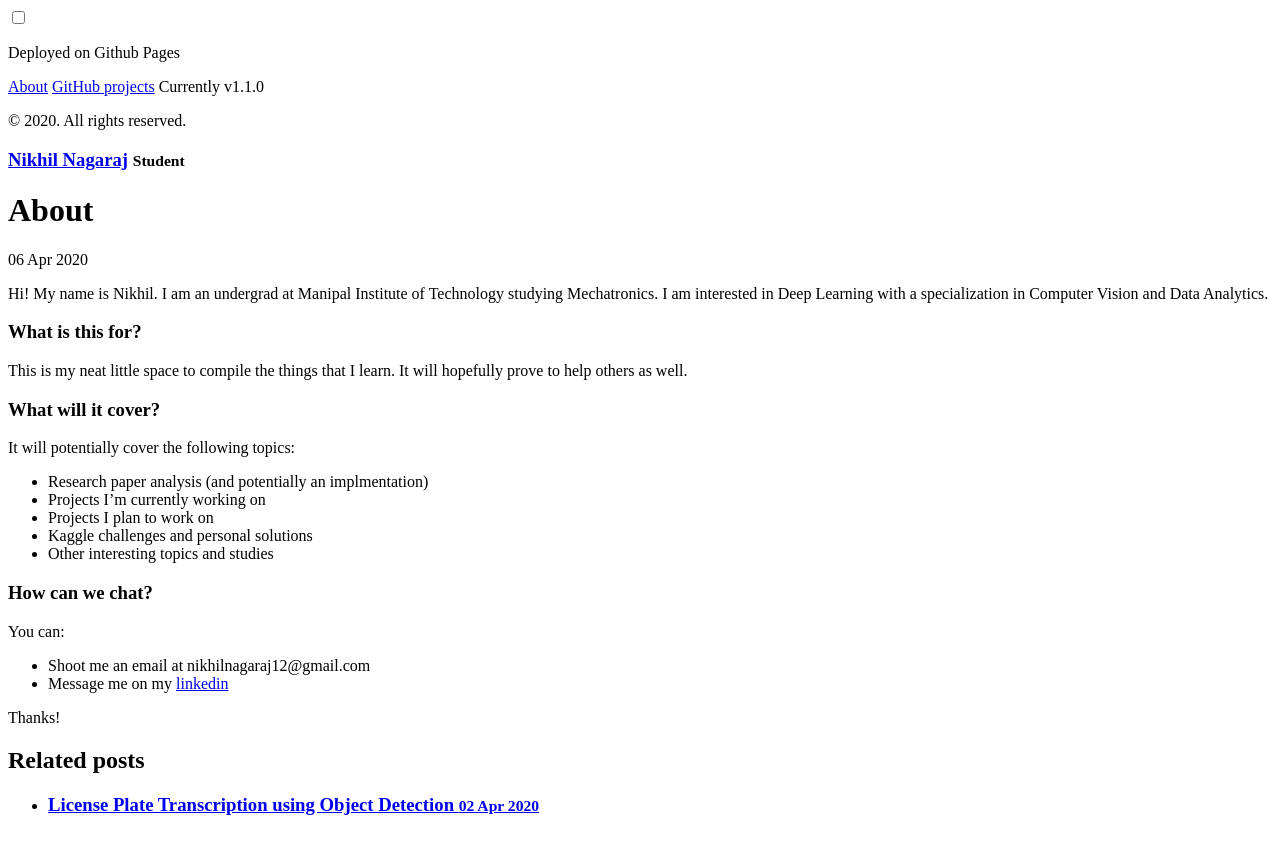
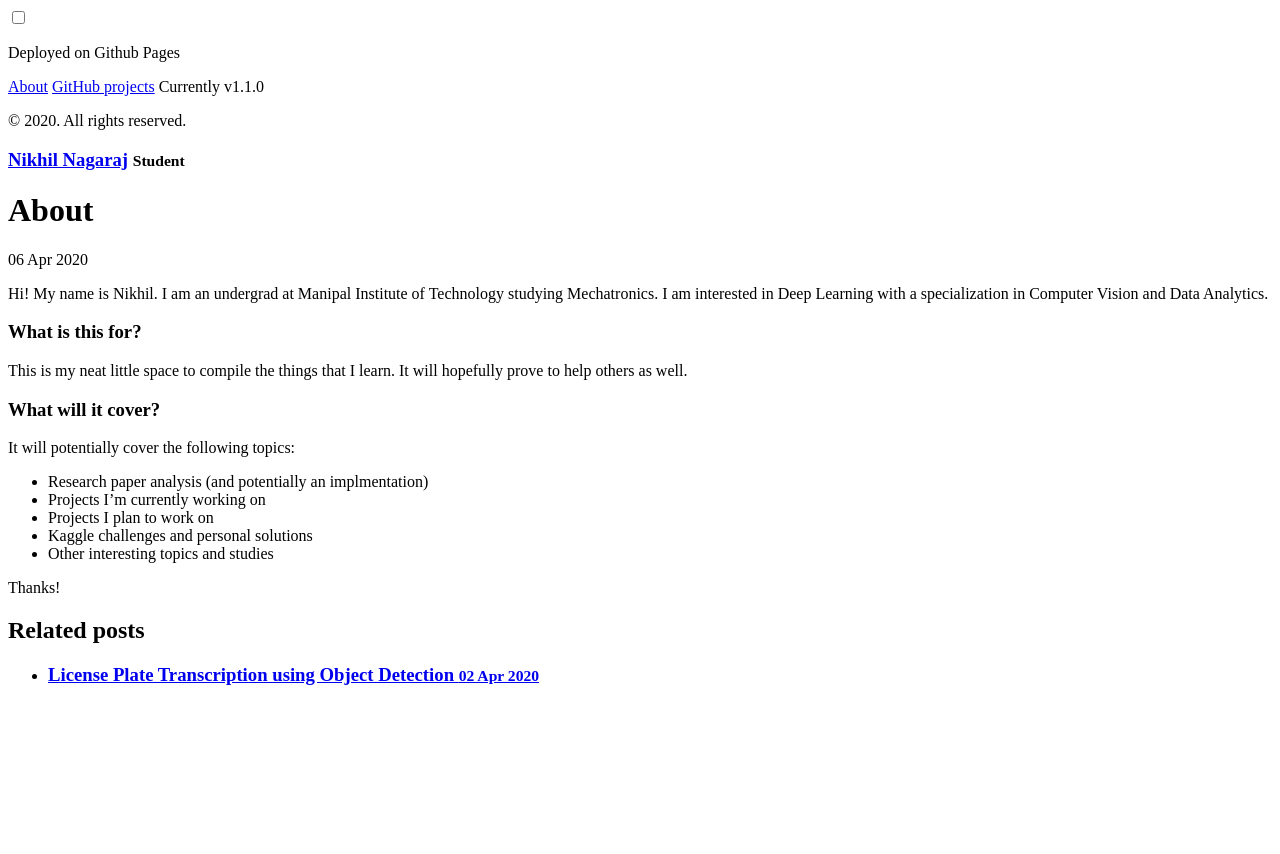
Before and after one commit to nick-nagaraj/nick-nagaraj.github.io, a Jekyll site: the page built from _posts/2020-04-06-introducing-lanyon.md, in a window 1280 px wide. Shown: the top 854 px of the page. Built offline with Jekyll 4.4.1, drawn with Linux system fonts in a browser that asks for light colours.

Commit message:
Update 2020-04-06-introducing-lanyon.md

```diff
--- a/_posts/2020-04-06-introducing-lanyon.md
+++ b/_posts/2020-04-06-introducing-lanyon.md
@@ -20,9 +20,4 @@ It will potentially cover the following topics:
 * Other interesting topics and studies
 
 
-### How can we chat?
-You can:
-* Shoot me an email at nikhilnagaraj12@gmail.com
-* Message me on my <a href="https://www.linkedin.com/in/nikhil-nagaraj-269391158">linkedin</a>
-
 Thanks!
```
